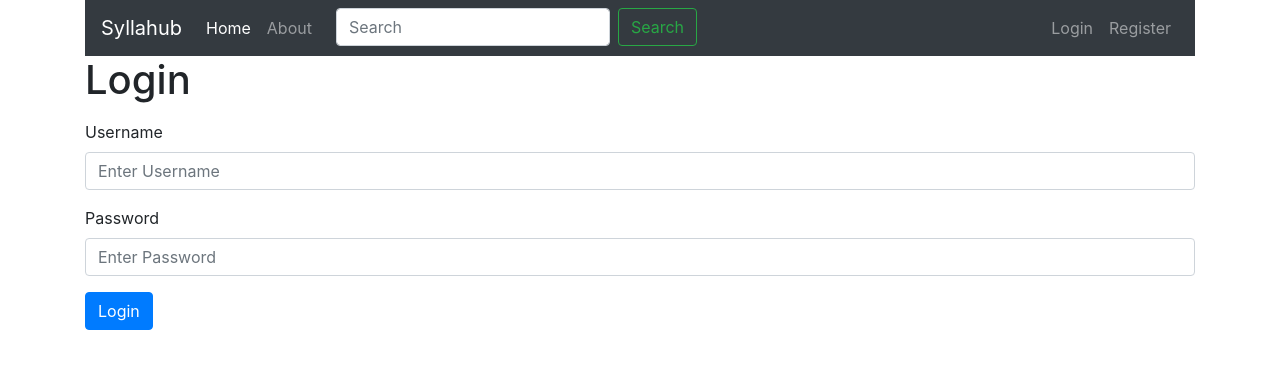
After one commit to JarvisCapstone/Syllahub, a Flask app: page /auth/login in a window 1280 px wide. The commit adds this page. Shown: the top 369 px of the page. Run offline with Flask 2, Linux system fonts and the light colour scheme; some libraries are stand-ins or nearby versions.

Commit message:
started on login system

```diff
--- a/app/__init__.py
+++ b/app/__init__.py
@@ -1,10 +1,14 @@
+from config import Config
 from flask import Flask
-from config import Config
+from flask_login import LoginManager
+from flask_migrate import Migrate
 from flask_sqlalchemy import SQLAlchemy
-from flask_migrate import Migrate
 
 db = SQLAlchemy()
 migrate = Migrate()
+login = LoginManager()
+login.login_view = 'auth.login'
+login.login_message = 'Please log in to access this page.'
 
 #Application Factory function
 def create_app(config_class=Config):
@@ -17,12 +21,17 @@ def create_app(config_class=Config):
     #Initalize app with
     db.init_app(app)
     migrate.init_app(app, db)
+    login.init_app(app)
 
 
 
-    #Register all Blueprints
+    # register blueprints with application
+    # import blueprints here to avoid circular references
     from app.home import bp as home_bp
     app.register_blueprint(home_bp)
+
+    from app.auth import bp as auth_bp
+    app.register_blueprint(auth_bp, url_prefix='/auth')
 
     return app
 
--- /dev/null
+++ b/app/auth/__init__.py
@@ -0,0 +1,5 @@
+from flask import Blueprint
+
+bp = Blueprint('auth', __name__)
+
+from app.auth import routes
--- /dev/null
+++ b/app/auth/forms.py
@@ -0,0 +1,30 @@
+from flask_wtf import FlaskForm
+from wtforms import StringField, PasswordField, BooleanField, SubmitField
+from wtforms.validators import ValidationError, DataRequired, Email, EqualTo
+from app.models import User
+
+
+class LoginForm(FlaskForm):
+    username = StringField('Username', validators=[DataRequired()])
+    password = PasswordField('Password', validators=[DataRequired()])
+    remember_me = BooleanField('Remember Me')
+    submit = SubmitField('Sign In')
+
+
+class RegistrationForm(FlaskForm):
+    username = StringField('Username', validators=[DataRequired()])
+    email = StringField('Email', validators=[DataRequired(), Email()])
+    password = PasswordField('Password', validators=[DataRequired()])
+    password2 = PasswordField('Repeat Password', validators=[DataRequired(),
+        EqualTo('password')])
+    submit = SubmitField('Register')
+
+    def validate_username(self, username):
+        user = User.query.filter_by(username=username.data).first()
+        if user is not None:
+            raise ValidationError('Please use a different username.')
+
+    def validate_email(self, email):
+        user = User.query.filter_by(email=email.data).first()
+        if user is not None:
+            raise ValidationError('Please use a different email address.')
--- /dev/null
+++ b/app/auth/routes.py
@@ -0,0 +1,46 @@
+from flask import render_template, redirect, url_for, flash, request
+from flask_login import login_user, logout_user, current_user
+
+from app import db
+from app.auth import bp
+from app.auth.forms import LoginForm, RegistrationForm
+from app.models import User
+
+
+@bp.route('/login', methods=['GET', 'POST'])
+def login():
+    if current_user.is_authenticated:
+        return redirect(url_for('index'))
+    form = LoginForm()
+
+    if form.validate_on_submit():
+        user = User.query.filter_by(username=form.username.data).first()
+        if user is None or not user.check_password(form.password.data):
+            flash(_('Invalid username or password'))
+            return redirect(url_for('auth.login'))
+        login_user(user, remember=form.remember_me.data)
+        next_page = request.args.get('next')
+        if not next_page or url_parse(next_page).netloc != '':
+            next_page = url_for('main.index')
+        print("validated")
+        return redirect(next_page)
+    print("not validated")
+    return render_template('auth/login.html', title='Login', form=form)
+
+@bp.route('/register', methods=['GET', 'POST'])
+def register():
+    if current_user.is_authenticated:
+        return redirect(url_for('home.index'))
+    form = RegistrationForm()
+    print("before validate on submit")
+    if form.validate_on_submit():
+        print("validated")
+        user = User(username=form.username.data, email=form.email.data)
+        user.set_password(form.password.data)
+        db.session.add(user)
+        db.session.commit()
+        login_user(user)
+        flash('Congratulations, you are now a registered user!')
+        return redirect(url_for('home.index'))
+    return render_template('auth/register.html', title='Register',
+                           form=form)
--- /dev/null
+++ b/app/templates/_formhelpers.html
@@ -0,0 +1,13 @@
+{% macro render_field(field, placeholder='') %}
+    <div class="form-group">
+        {{ field.label}}
+        {{ field(class_="form-control", placeholder=placeholder )|safe }}
+        {% if field.errors %}
+          <ul class=errors>
+          {% for error in field.errors %}
+            <li>{{ error }}</li>
+          {% endfor %}
+          </ul>
+        {% endif %}
+    </div>
+{% endmacro %}
--- /dev/null
+++ b/app/templates/auth/login.html
@@ -0,0 +1,16 @@
+{% extends "base.html" %}
+
+{% block title %}Login{% endblock %}
+
+{% block app_content %}
+    <h1>Login</h1>
+
+    {% from "_formhelpers.html" import render_field %}
+
+    <form class="my-3" method=post>
+        {{ render_field(form.username, "Enter Username") }}
+        {{ render_field(form.password, "Enter Password") }}
+        <button class="btn btn-primary" type="submit">Login</button>
+    </form>
+
+{% endblock %}
--- a/app/templates/base.html
+++ b/app/templates/base.html
@@ -14,6 +14,15 @@
 
             {% include 'navbar.html' %}
 
+                {% with messages = get_flashed_messages() %}
+                    {% if messages %}
+                        {% for message in messages %}
+                            <div class="alert alert-info" role="alert">{{ message }}</div>
+                        {% endfor %}
+                    {% endif %}
+                {% endwith %}
+
+
             {% block content %}
                 {% block app_content %}
                     {# application content needs to be provided in the app_content block #}
@@ -28,7 +37,5 @@
             <script src="https://stackpath.bootstrapcdn.com/bootstrap/4.3.1/js/bootstrap.min.js" integrity="sha384-JjSmVgyd0p3pXB1rRibZUAYoIIy6OrQ6VrjIEaFf/nJGzIxFDsf4x0xIM+B07jRM" crossorigin="anonymous"></script>
         {% endblock %}
 
-
-
     </body>
 </html>
--- a/app/templates/navbar.html
+++ b/app/templates/navbar.html
@@ -12,10 +12,23 @@
       <li class="nav-item">
         <a class="nav-link" href="about">About</a>
       </li>
+      <li class="nav-item active ml-3">
+        <form class="form-inline my-2 my-lg-0">
+          <input class="form-control mr-sm-2" type="search" placeholder="Search" aria-label="Search">
+          <button class="btn btn-outline-success my-2 my-sm-0" type="submit">Search</button>
+        </form>
+      </li>
     </ul>
-    <form class="form-inline my-2 my-lg-0">
-      <input class="form-control mr-sm-2" type="search" placeholder="Search" aria-label="Search">
-      <button class="btn btn-outline-success my-2 my-sm-0" type="submit">Search</button>
-    </form>
+    <ul class="navbar-nav ml-auto">
+      {% if current_user.is_anonymous %}
+        <li class="nav-item">
+          <a class="nav-link" href="{{ url_for('auth.login') }}">Login</a>
+        </li>
+        <li class="nav-item">
+          <a class="nav-link" href="{{ url_for('auth.register') }}">Register</a>
+        </li>
+      {% else %}
+      {% endif %}
+    </ul>
   </div>
 </nav>
--- a/requirements.txt
+++ b/requirements.txt
@@ -1,8 +1,10 @@
 alembic==1.0.7
 Click==7.0
 Flask==1.0.2
+Flask-Login==0.4.1
 Flask-Migrate==2.4.0
 Flask-SQLAlchemy==2.3.2
+Flask-WTF==0.14.2
 itsdangerous==1.1.0
 Jinja2==2.10
 Mako==1.0.7
@@ -13,3 +15,4 @@ python-editor==1.0.4
 six==1.12.0
 SQLAlchemy==1.2.18
 Werkzeug==0.14.1
+WTForms==2.2.1
```
Also changed, not shown: app/models.py (+15 -2 lines), app/templates/auth/register.html (added, +20 -0 lines), README.md. Lines whose indentation alone changed are shown as unchanged.
